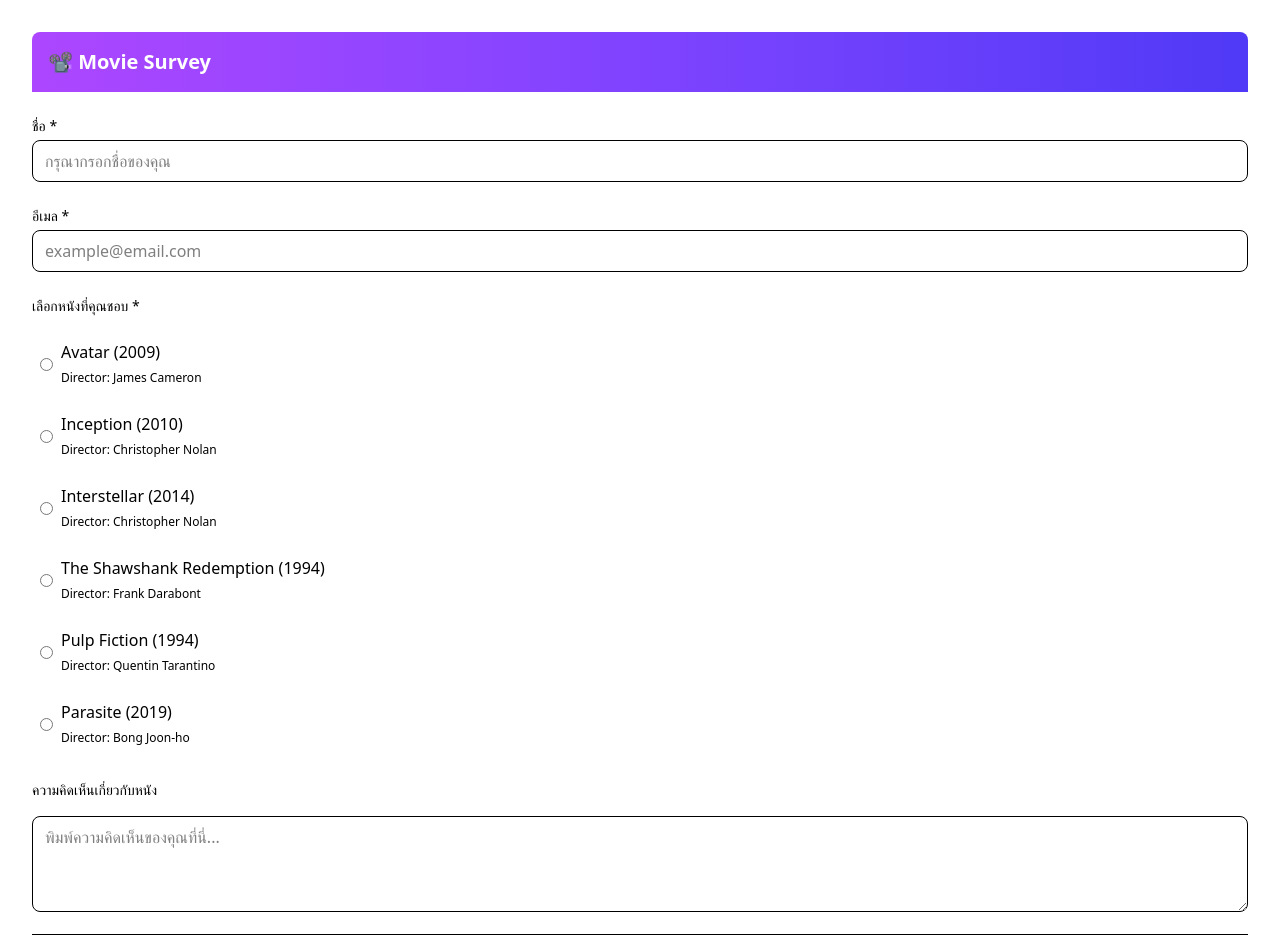
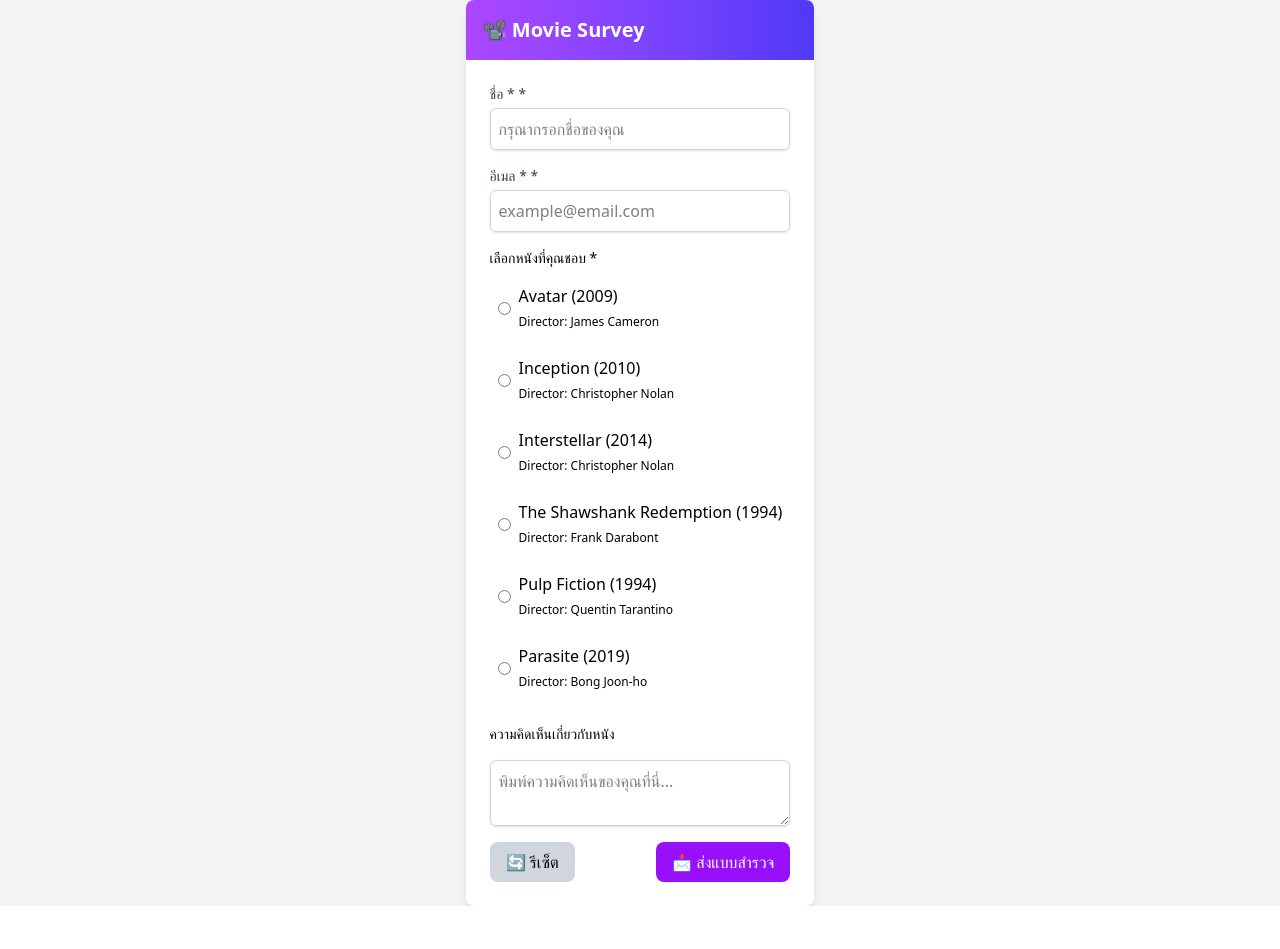
Before and after one commit to fuapisit/React-Quick-Form-Mini-Project, a React (Vite) app: page / in a window 1280 px wide. Shown: the top 949 px of the page. After the commit the page ends 906 px from the top, so only its background shows below. Built offline with nearby package versions, Linux system fonts and the light colour scheme.

Commit message:
feat refactor project

```diff
--- a/src/App.jsx
+++ b/src/App.jsx
@@ -1,66 +1,9 @@
-import { useState } from 'react'
-import reactLogo from './assets/react.svg'
-import viteLogo from '/vite.svg'
-import './App.css'
-import React from 'react'
-import Header from './components/Header'
-import InputField from './components/InputField'
-import RadioButtonExample from './components/MovieRadio';
-import TextArea from './components/TextArea'
-import Button from './components/Button'
+import SurveyForm from "./pages/SurveyForm";
 
-function App() {
-  const [name, setName] = useState('');
-  const [email, setEmail] = useState('');
-
-// ฟังก์ชันรีเซ็ต
-const handleReset = () => {
-  setName("");
-  setEmail("");
-};
-
-// ฟังก์ชันส่งแบบฟอร์ม
-const handleSubmit = (event) => {
-  event.preventDefault();
-  console.log("Form submitted:", { name, email });
-};
-
-  return(
-    <>
-    <Header />
-    <InputField
-        label="ชื่อ"
-        type="text"
-        placeholder="กรุณากรอกชื่อของคุณ"
-        value={name}
-        onChange={(e) => setName(e.target.value)}
-    />
-     <InputField
-        label="อีเมล"
-        type="email"
-        placeholder="example@email.com"
-        value={email}
-        onChange={(e) => setEmail(e.target.value)}
-    />
-    <RadioButtonExample />
-
-    <TextArea />
-
-    <div className="flex justify-between border-t p-6 pt-4">
-        <Button
-          label="🗘รีเซ็ต"
-          type="reset"
-          onClick={handleReset}
-          className="bg-white text-black border-1 border-lightgrey hover:bg-gray-100 p-4 rounded"
-        />
-        <Button
-          label="ส่งแบบสำรวจ"
-          type="submit"
-          className="bg-gradient-to-r from-purple-500 to-indigo-600 text-white p-4 rounded-t-lg"
-        />
-      </div>
-    </>
-  )
+export default function App() {
+  return (
+    <div className="min-h-screen bg-gray-100 flex items-center justify-center">
+      <SurveyForm />
+    </div>
+  );
 }
-
-export default App
--- a/src/components/InputField.jsx
+++ b/src/components/InputField.jsx
@@ -1,15 +1,16 @@
-const InputField = ({ label, type, placeholder, value, onChange }) => (
+export default function InputField({ label, type, placeholder, value, onChange, error }) {
+  return (
     <div className="mb-4">
-      <label className="block text-sm font-medium mb-1 mt-6 text-left">{label} *</label>
+      <label className="block text-sm font-medium text-gray-700">{label} *</label>
       <input
         type={type}
         placeholder={placeholder}
         value={value}
         onChange={onChange}
+        className={`mt-1 p-2 block w-full border ${error ? "border-red-500" : "border-gray-300"} rounded-md shadow-sm`}
         required
-        className="w-full px-3 py-2 border rounded-lg"
       />
+      {error && <p className="text-red-500 text-sm mt-1">{error}</p>}
     </div>
   );
-
-  export default InputField;
+}
--- a/src/components/MovieRadio.jsx
+++ b/src/components/MovieRadio.jsx
@@ -1,28 +1,15 @@
-import { useState } from "react";
-import movies from "../assets/MovieList"
-
-export default function RadioButtonExample() {
-  const [selectedOption, setSelectedOption] = useState("");
-
-  const handleChange = (event) => {
-    setSelectedOption(event.target.value);
-  };
-
+export default function MovieRadio({ movies, selectedMovie, onChange, error }) {
   return (
-    <div>
-        <h3 className="block text-sm font-medium mb-4 mt-6 text-left">เลือกหนังที่คุณชอบ *</h3>
-      <form>
+    <div className="mb-4">
+      <h3 className="block text-sm font-medium mb-2 text-left">เลือกหนังที่คุณชอบ *</h3>
       {movies.map((movie) => (
-          <label
-          key={movie.title}
-          className="block mb-2 flex items-center space-x-2 cursor-pointer hover:bg-gray-200 p-2"
-          >
+        <label key={movie.title} className="block mb-2 flex items-center space-x-2 cursor-pointer hover:bg-gray-200 p-2">
           <input
             type="radio"
             name="movie"
             value={movie.title}
-              checked={selectedOption === movie.title}
-              onChange={handleChange}
+            checked={selectedMovie === movie.title}
+            onChange={onChange}
             className="mr-2"
           />
           <span className="block text-left">
@@ -32,7 +19,7 @@ export default function RadioButtonExample() {
           </span>
         </label>
       ))}
-      </form>
+      {error && <p className="text-red-500 text-sm mt-1">{error}</p>}
     </div>
   );
 }
--- a/src/components/TextArea.jsx
+++ b/src/components/TextArea.jsx
@@ -5,7 +5,7 @@ const TextArea = ({ value, onChange }) => (
         value={value}
         onChange={onChange}
         placeholder="พิมพ์ความคิดเห็นของคุณที่นี่..."
-        className="w-full h-24 px-3 py-2 border rounded-lg"
+        className="mt-1 p-2 block w-full border border-gray-300 rounded-md shadow-sm"
       />
     </div>
   );
--- a/src/pages/SurveyForm.jsx
+++ b/src/pages/SurveyForm.jsx
@@ -0,0 +1,71 @@
+import { useState } from "react";
+import Header from "../components/Header";
+import InputField from "../components/InputField";
+import MovieRadio from "../components/MovieRadio";
+import TextArea from "../components/TextArea";
+import Button from "../components/Button";
+import movies from "../assets/MovieList";
+
+export default function SurveyForm() {
+  const [name, setName] = useState("");
+  const [email, setEmail] = useState("");
+  const [selectedMovie, setSelectedMovie] = useState("");
+  const [comment, setComment] = useState("");
+
+  const [errors, setErrors] = useState({
+    name: "",
+    email: "",
+    selectedMovie: "",
+  });
+
+  const validateEmail = (email) => {
+    return /^[a-zA-Z0-9._%+-]+@.+\..+$/.test(email);
+  };
+
+  const handleSubmit = (e) => {
+    e.preventDefault();
+    let newErrors = { name: "", email: "", selectedMovie: "" };
+
+    if (!name.trim()) {
+      newErrors.name = "โปรดใส่ชื่อของคุณ";
+    }
+    if (!email.trim()) {
+      newErrors.email = "โปรดใส่อีเมลของคุณ";
+    } else if (!validateEmail(email)) {
+      newErrors.email = "อีเมลไม่ถูกต้อง";
+    }
+    if (!selectedMovie) {
+      newErrors.selectedMovie = "กรุณาเลือกหนังที่คุณชื่นชอบ";
+    }
+
+    setErrors(newErrors);
+
+    if (!newErrors.name && !newErrors.email && !newErrors.selectedMovie) {
+      alert(`ส่งแบบฟอร์มสำเร็จ! \n\nชื่อ: ${name} \nอีเมล: ${email} \nหนังที่เลือก: ${selectedMovie} \nความคิดเห็น: ${comment || "ไม่มี"}`);
+    }
+  };
+
+  const handleReset = () => {
+    setName("");
+    setEmail("");
+    setSelectedMovie("");
+    setComment("");
+    setErrors({ name: "", email: "", selectedMovie: "" });
+  };
+
+  return (
+    <div className="max-w-lg mx-auto bg-white shadow-lg rounded-lg">
+      <Header />
+      <form className="p-6" onSubmit={handleSubmit}>
+        <InputField label="ชื่อ *" type="text" placeholder="กรุณากรอกชื่อของคุณ" value={name} onChange={(e) => setName(e.target.value)} error={errors.name} />
+        <InputField label="อีเมล *" type="email" placeholder="example@email.com" value={email} onChange={(e) => setEmail(e.target.value)} error={errors.email} />
+        <MovieRadio movies={movies} selectedMovie={selectedMovie} onChange={(e) => setSelectedMovie(e.target.value)} error={errors.selectedMovie} />
+        <TextArea label="ความคิดเห็นเกี่ยวกับหนัง" value={comment} onChange={(e) => setComment(e.target.value)} />
+        <div className="flex justify-between mt-4">
+          <Button label="🔄 รีเซ็ต" type="button" className="bg-gray-300" onClick={handleReset} />
+          <Button label="📩 ส่งแบบสำรวจ" type="submit" className="bg-purple-600 text-white" />
+        </div>
+      </form>
+    </div>
+  );
+}
```
Lines whose indentation alone changed are shown as unchanged.
